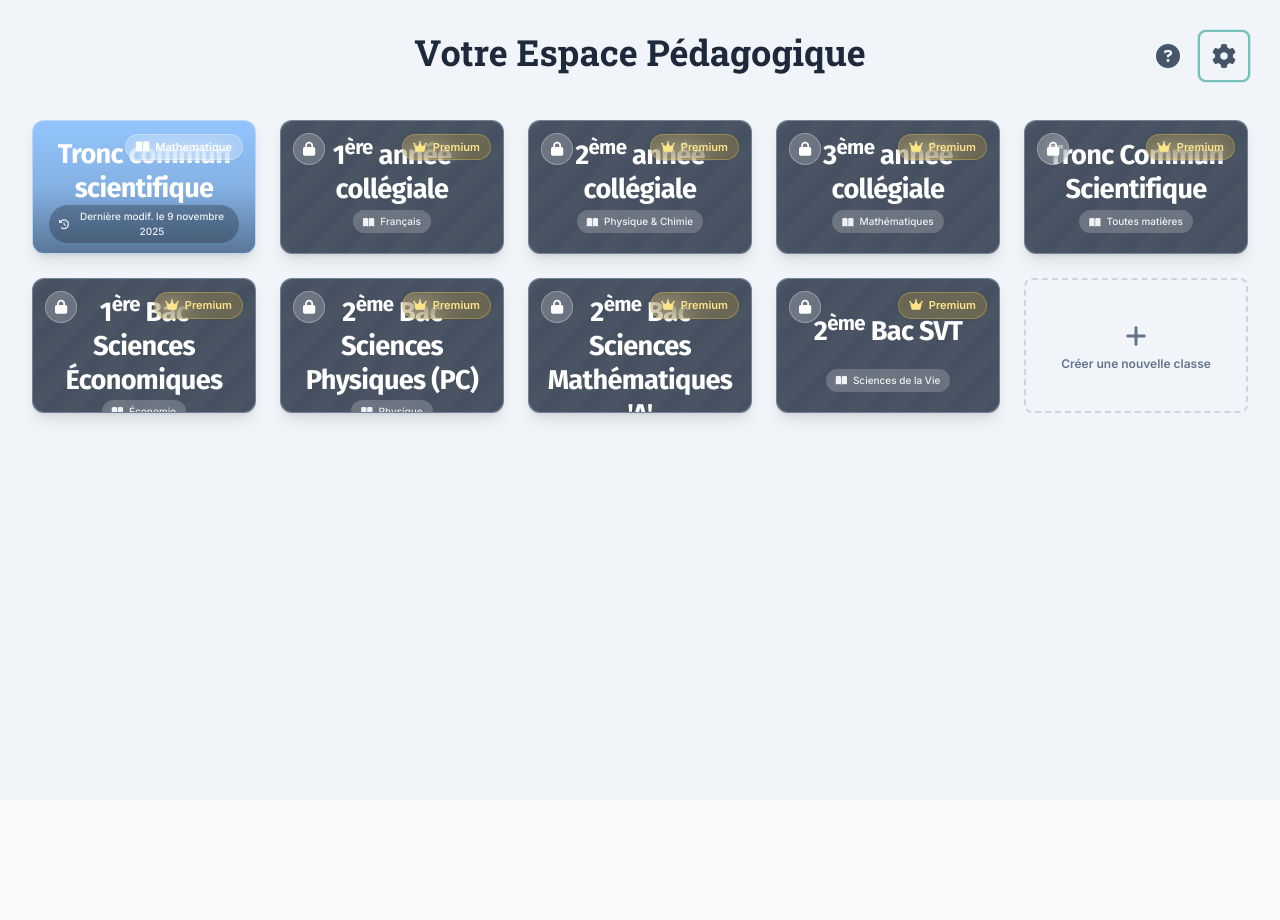
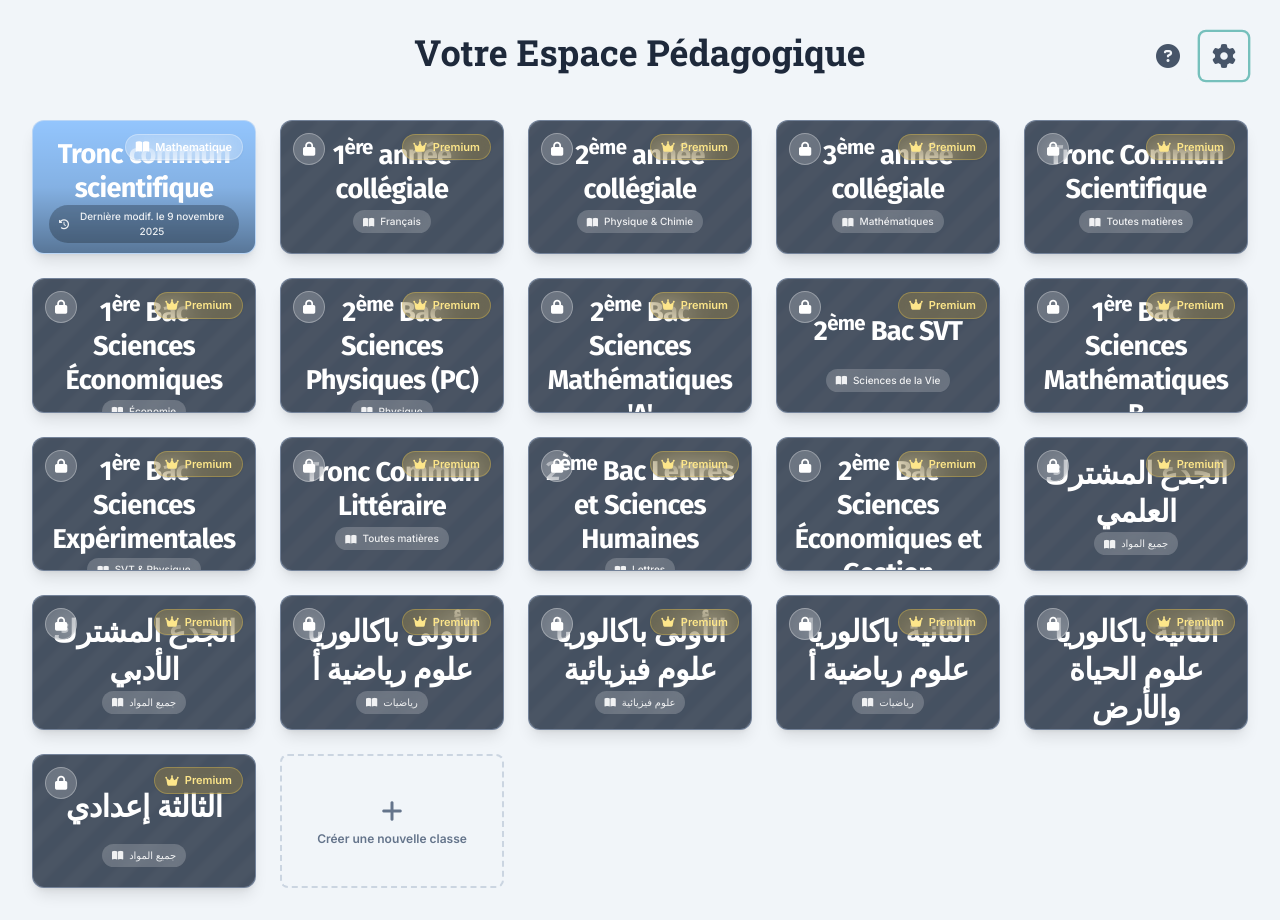
Before and after one commit to Abdel00zz/Cahier_text_intelligent, a React (Vite) app: page / in a window 1280 px wide. Before the commit the page ends 800 px from the top, so only its background shows below. Built offline with nearby package versions, Linux system fonts and the light colour scheme; a web font is replaced by a local one; what better-react-mathjax would draw is missing.

Commit message:
Initial commit

```diff
--- a/components/Dashboard.tsx
+++ b/components/Dashboard.tsx
@@ -109,6 +109,81 @@ const premiumClasses = [
         name: '2ème Bac SVT',
         subject: 'Sciences de la Vie',
         color: '#a3e635' // Soft Lime
+    }
+    ,
+    // Additional French (Lycée & Collège Marocain)
+    {
+        id: 'premium_9',
+        name: '1ère Bac Sciences Mathématiques B',
+        subject: 'Mathématiques',
+        color: '#c4b5fd' // Soft Violet 300
+    },
+    {
+        id: 'premium_10',
+        name: '1ère Bac Sciences Expérimentales',
+        subject: 'SVT & Physique',
+        color: '#86efac' // Soft Green 300
+    },
+    {
+        id: 'premium_11',
+        name: 'Tronc Commun Littéraire',
+        subject: 'Toutes matières',
+        color: '#fde68a' // Soft Amber 300
+    },
+    {
+        id: 'premium_12',
+        name: '2ème Bac Lettres et Sciences Humaines',
+        subject: 'Lettres',
+        color: '#f9a8d4' // Soft Pink 300
+    },
+    {
+        id: 'premium_13',
+        name: '2ème Bac Sciences Économiques et Gestion',
+        subject: 'Économie & Gestion',
+        color: '#7dd3fc' // Soft Sky 300
+    },
+    // Arabic entries (7 classes)
+    {
+        id: 'premium_14',
+        name: 'الجذع المشترك العلمي',
+        subject: 'جميع المواد',
+        color: '#93c5fd' // Soft Blue 300
+    },
+    {
+        id: 'premium_15',
+        name: 'الجذع المشترك الأدبي',
+        subject: 'جميع المواد',
+        color: '#fde68a' // Soft Amber 300
+    },
+    {
+        id: 'premium_16',
+        name: 'الأولى باكالوريا علوم رياضية أ',
+        subject: 'رياضيات',
+        color: '#a78bfa' // Soft Violet 400
+    },
+    {
+        id: 'premium_17',
+        name: 'الأولى باكالوريا علوم فيزيائية',
+        subject: 'علوم فيزيائية',
+        color: '#7dd3fc' // Soft Sky 300
+    },
+    {
+        id: 'premium_18',
+        name: 'الثانية باكالوريا علوم رياضية أ',
+        subject: 'رياضيات',
+        color: '#c4b5fd' // Soft Violet 300
+    },
+    {
+        id: 'premium_19',
+        name: 'الثانية باكالوريا علوم الحياة والأرض',
+        subject: 'علوم الحياة والأرض',
+        color: '#86efac' // Soft Green 300
+    },
+    {
+        id: 'premium_20',
+        name: 'الثالثة إعدادي',
+        subject: 'جميع المواد',
+        color: '#fca5a5' // Soft Red 300
     }
 ];
 
```
